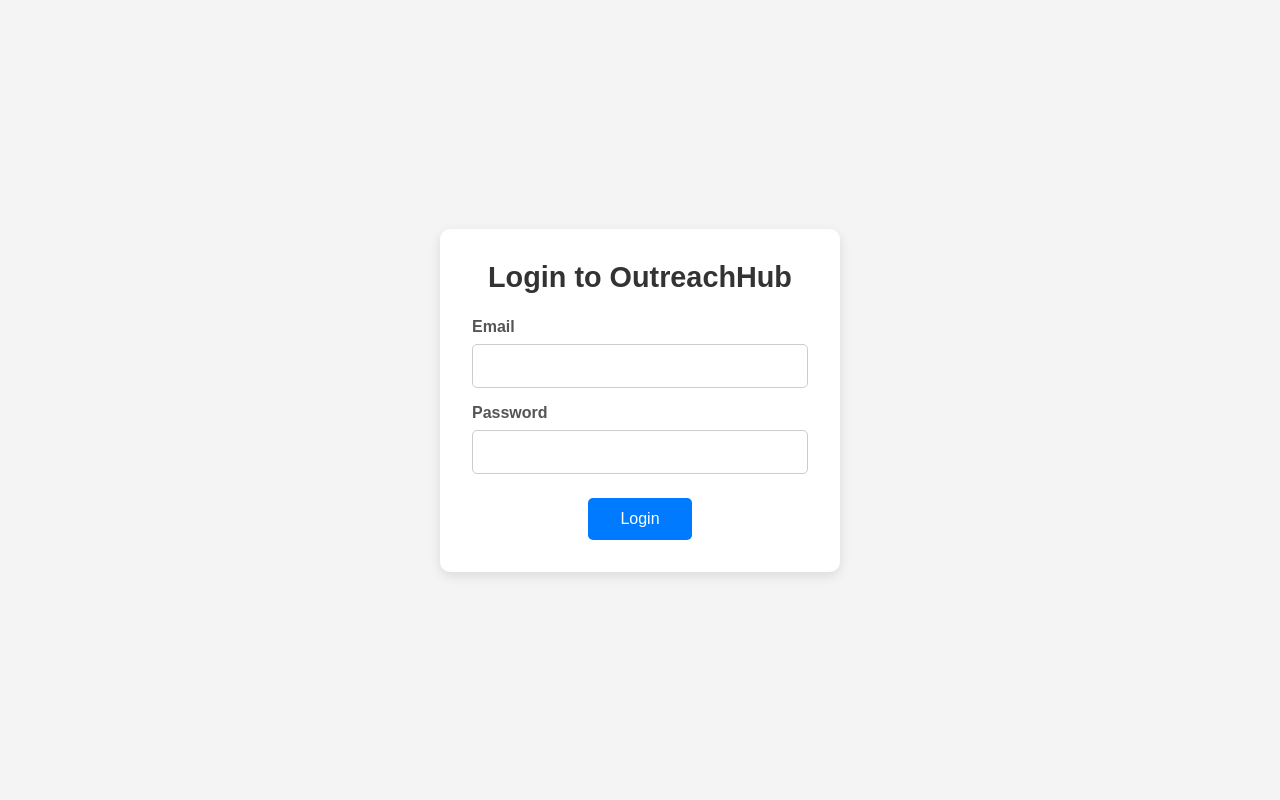
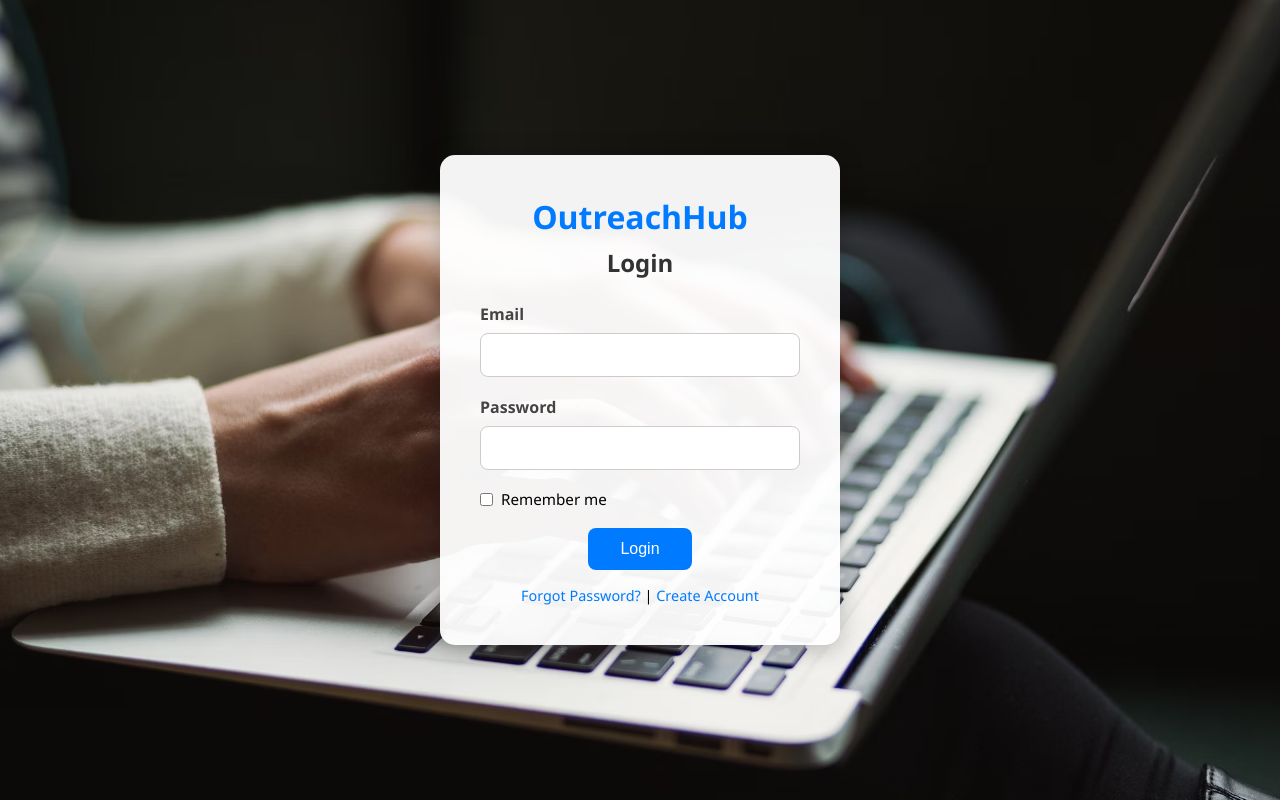
Before and after one commit to kevit-yagnik-vora/OutreachHub, a plain HTML site: page html/login.html in a window 1280 px wide. Drawn offline with Linux system fonts and the light colour scheme.

Commit message:
styling done in login and index page

```diff
--- /dev/null
+++ b/css/index.css
@@ -0,0 +1,122 @@
+* {
+  margin: 0;
+  padding: 0;
+  box-sizing: border-box;
+}
+
+body {
+  font-family: 'Poppins', sans-serif;
+  background-color: #f5f8ff;
+  color: #333;
+}
+
+.navbar {
+  display: flex;
+  justify-content: space-between;
+  align-items: center;
+  background-color: #1a73e8;
+  padding: 1rem 2rem;
+  color: white;
+  position: sticky;
+  top: 0;
+  z-index: 1000;
+}
+
+.nav-brand {
+  font-size: 1.5rem;
+  font-weight: 600;
+}
+
+.hamburger {
+  display: none;
+  flex-direction: column;
+  gap: 5px;
+  cursor: pointer;
+}
+
+.hamburger span {
+  width: 25px;
+  height: 3px;
+  background-color: white;
+  border-radius: 2px;
+  transition: all 0.3s ease;
+}
+
+.hamburger.open span:nth-child(1) {
+  transform: rotate(45deg) translateY(8px);
+}
+
+.hamburger.open span:nth-child(2) {
+  opacity: 0;
+}
+
+.hamburger.open span:nth-child(3) {
+  transform: rotate(-45deg) translateY(-8px);
+}
+
+.nav-menu {
+  display: flex;
+}
+
+.nav-links {
+  list-style: none;
+  display: flex;
+  gap: 2rem;
+}
+
+.nav-links li a {
+  color: white;
+  text-decoration: none;
+  font-weight: 500;
+  transition: color 0.2s ease;
+}
+
+.nav-links li a:hover {
+  color: #d0e2ff;
+}
+
+@media (max-width: 830px) {
+  .hamburger {
+    display: flex;
+  }
+
+  .nav-menu {
+    display: none;
+    width: 100%;
+  }
+
+  .nav-menu.active {
+    display: block;
+    background-color: #1a73e8;
+    position: absolute;
+    top: 64px;
+    left: 0;
+    width: 100%;
+  }
+
+  .nav-links {
+    flex-direction: column;
+    gap: 1rem;
+    padding: 1rem 2rem;
+  }
+
+  .nav-links li {
+    border-bottom: 1px solid rgba(255, 255, 255, 0.2);
+    padding-bottom: 0.5rem;
+  }
+}
+
+.main-content {
+  padding: 3rem 2rem;
+  text-align: center;
+}
+
+.main-content h1 {
+  font-size: 2rem;
+  margin-bottom: 0.5rem;
+}
+
+.main-content p {
+  font-size: 1.1rem;
+  color: #555;
+}
--- a/css/login.css
+++ b/css/login.css
@@ -5,46 +5,55 @@
 }
 
 body {
-      font-family: Arial, sans-serif;
-      background-color: #f4f4f4;
+font-family: 'Segoe UI', Tahoma, Geneva, Verdana, sans-serif;
+background-image: url('../assets/images/login-background.avif');
+background-size: cover;
+background-position: center;
+height: 100vh;
 display: flex;
 align-items: center;
 justify-content: center;
-      height: 100vh;
 }
 
 .login-container {
-      background-color: #fff;
-      padding: 2rem;
-      border-radius: 10px;
-      box-shadow: 0 4px 12px rgba(0, 0, 0, 0.1);
+background-color: rgba(255, 255, 255, 0.95);
+padding: 2.5rem;
+border-radius: 15px;
+box-shadow: 0 4px 24px rgba(0, 0, 0, 0.25);
 width: 100%;
 max-width: 400px;
+}
+
+.brand-title {
+text-align: center;
+font-size: 2rem;
+color: #007BFF;
+margin-bottom: 0.5rem;
 }
 
 .form-title {
 text-align: center;
 margin-bottom: 1.5rem;
-      font-size: 1.8rem;
+font-size: 1.5rem;
 color: #333;
 }
 
 .form-group {
-      margin-bottom: 1rem;
+margin-bottom: 1.2rem;
 }
 
 .form-label {
 display: block;
 margin-bottom: 0.5rem;
 font-weight: 600;
-      color: #555;
+color: #444;
 }
 
 .form-input {
 width: 100%;
 padding: 0.75rem;
 border: 1px solid #ccc;
-      border-radius: 5px;
+border-radius: 8px;
 font-size: 1rem;
 }
 
@@ -55,7 +64,7 @@
 
 .form-actions {
 text-align: center;
-      margin-top: 1.5rem;
+margin-top: 1rem;
 }
 
 .form-button {
@@ -63,7 +72,7 @@
 color: white;
 padding: 0.75rem 2rem;
 border: none;
-      border-radius: 5px;
+border-radius: 8px;
 font-size: 1rem;
 cursor: pointer;
 transition: background-color 0.3s ease;
@@ -72,3 +81,25 @@
 .form-button:hover {
 background-color: #0056b3;
 }
+
+.form-links {
+margin-top: 1rem;
+text-align: center;
+font-size: 0.9rem;
+}
+
+.form-links a {
+color: #007BFF;
+text-decoration: none;
+}
+
+.form-links a:hover {
+text-decoration: underline;
+}
+
+.form-remember {
+display: flex;
+align-items: center;
+gap: 0.5rem;
+font-size: 0.95rem;
+}
--- a/html/login.html
+++ b/html/login.html
@@ -8,8 +8,9 @@
 </head>
 <body>
   <div class="login-container">
-    <form action="../html/index.html" method="GET" class="login-form">
-      <h2 class="form-title">Login to OutreachHub</h2>
+    <form action="index.html" method="GET" class="login-form">
+      <h1 class="brand-title">OutreachHub</h1>
+      <h2 class="form-title">Login</h2>
 
       <div class="form-group">
         <label for="email" class="form-label">Email</label>
@@ -33,8 +34,18 @@
         />
       </div>
 
+      <div class="form-group form-remember">
+        <input type="checkbox" id="remember" name="remember">
+        <label for="remember">Remember me</label>
+      </div>
+
       <div class="form-actions">
         <button type="submit" class="form-button">Login</button>
+      </div>
+
+      <div class="form-links">
+        <a href="#">Forgot Password?</a> |
+        <a href="#">Create Account</a>
       </div>
     </form>
   </div>
```
Also changed, not shown: html/index.html (+38 -5 lines), assets/images/login-background.avif (added). Lines whose indentation alone changed are shown as unchanged.
